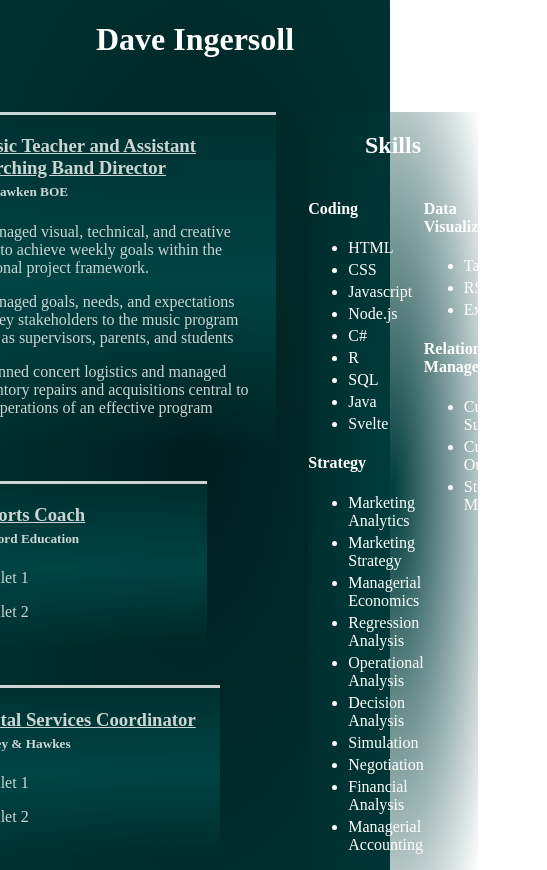
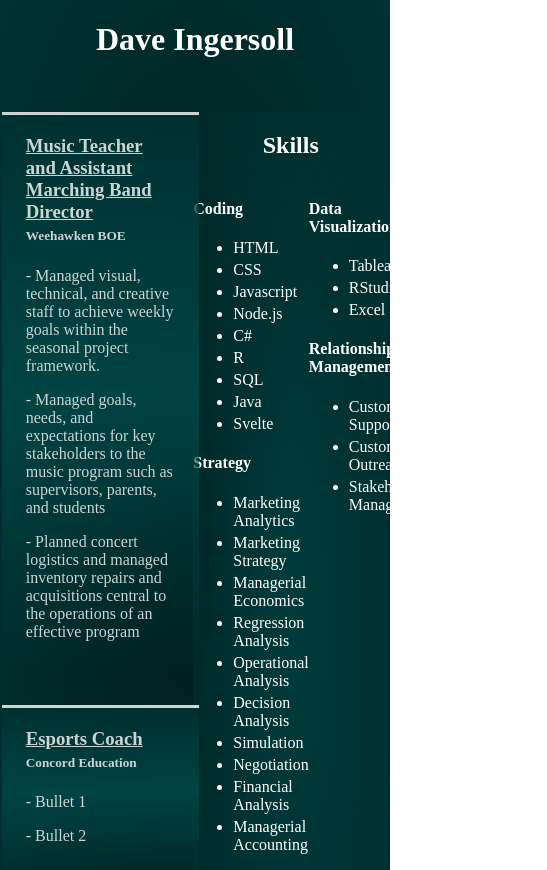
Before and after one commit to jericho2992/dave_site, a SvelteKit app: page /Experience in a window 390 px wide. Shown: the whole page, 547 px wide, since content can reach past the window. After the commit the page ends 844 px from the top, so only its background shows below. Built offline with nearby package versions, Linux system fonts and the light colour scheme.

Commit message:
mobile fix

```diff
--- a/src/routes/Experience/+page.svelte
+++ b/src/routes/Experience/+page.svelte
@@ -105,7 +105,12 @@
     </div>
 </main>
 <style>
+    div {
+        margin: 0;
+        padding: 0;
+    }
 	main {
+        position: fixed;
 		display: flex;
 		flex-direction: column;
 		align-items: center;
@@ -115,6 +120,7 @@
 		background-image: radial-gradient(rgb(0,30,30),rgb(0,50,50));
 		min-height: 100vh;
 		min-width: 100vw;
+        font-size: 1em;
 	}
     .top{
         display: flex;
@@ -133,22 +139,58 @@
         display: flex;
         flex-direction: row;
         flex-wrap: nowrap;
+        justify-items: space-between;
     }
+
+    @media only screen and (min-width: 601px)
+    {
         .jobs{
             display: flex;
             flex-direction: column;
             align-items: start;
             color: white;
+            min-width: 55vw;
+            width: 55vw;
+            max-width: 55vw;
         }
         .skills {
             display: flex;
             flex-direction: column;
             flex-wrap: nowrap;
             min-width: 30vw;
+            width: 30vw;
+            max-width: 30vw;
             min-height: 80vh;
             background-image: radial-gradient(rgb(0,60,60), transparent);
             margin-top: 2em;
         }
+    }
+    @media only screen and (max-width: 600px)
+    {
+        .jobs{
+            display: flex;
+            flex-direction: column;
+            align-items: start;
+            color: white;
+            min-width: 45vw;
+            width: 45w;
+            max-width: 45vw;
+        }
+        .skills {
+            display: flex;
+            flex-direction: column;
+            flex-wrap: nowrap;
+            min-width: 50vw;
+            width: 50vw;
+            max-width: 50vw;
+            min-height: 80vh;
+            background-image: radial-gradient(rgb(0,60,60), transparent);
+            margin-top: 2em;
+            margin-left: 1em;
+        }
+
+    }
+
     .skills h2 {
         text-align: center;
     }
--- a/src/routes/Experience/JobCard.svelte
+++ b/src/routes/Experience/JobCard.svelte
@@ -19,8 +19,8 @@
 	.main {
 		border-top: solid white 3px;
 		padding: 0.1em 1.5em 1em 1.5em;
-		margin: 2em 2em 0em 2em;
-		min-width: 55vw;
+		margin: 2em 2em 0em 0em;
+		width: 85%;
 		opacity: 0.8;
 		background: linear-gradient(rgb(0,50,50), rgb(0,75,75), transparent)
 	}
```
Lines whose indentation alone changed are shown as unchanged.
